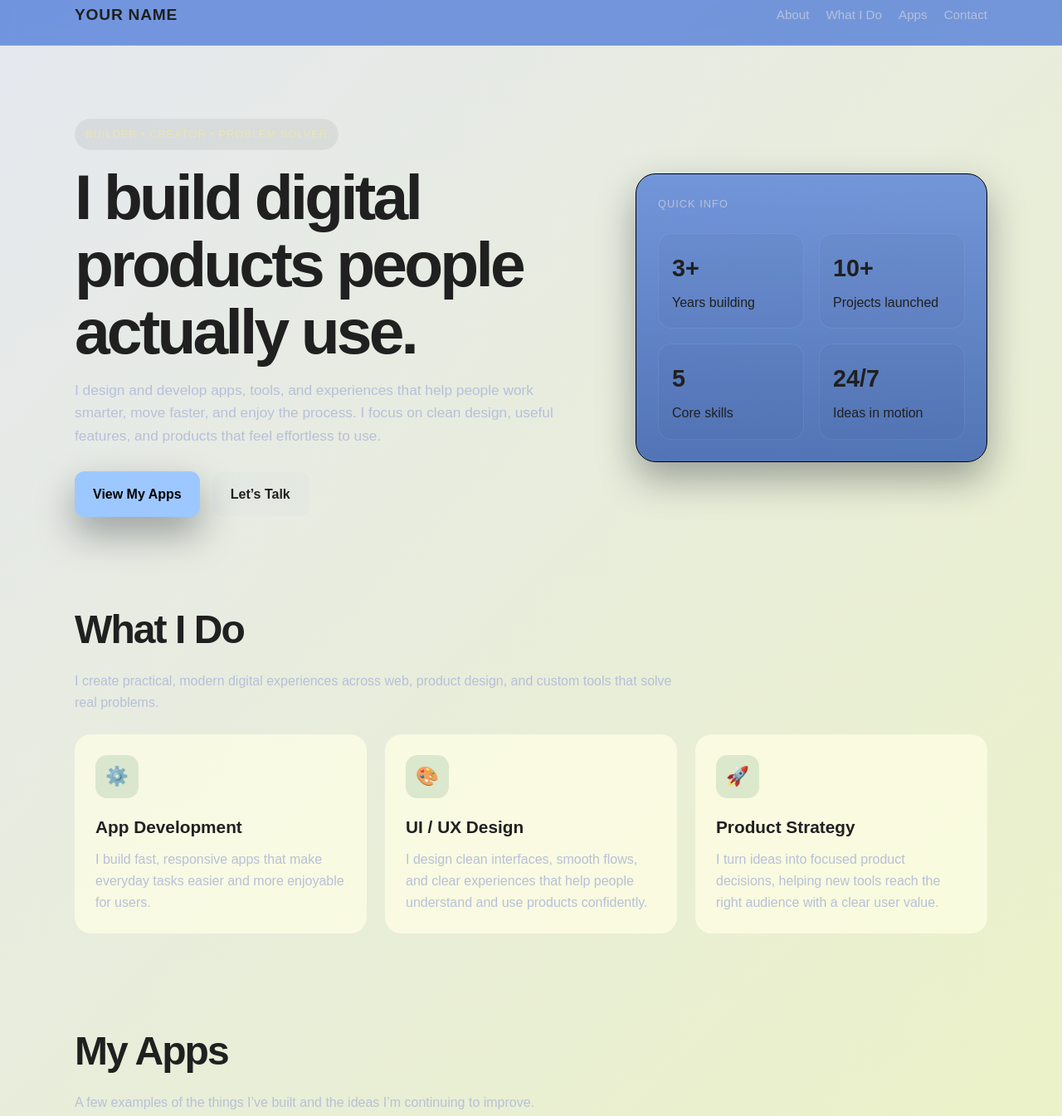
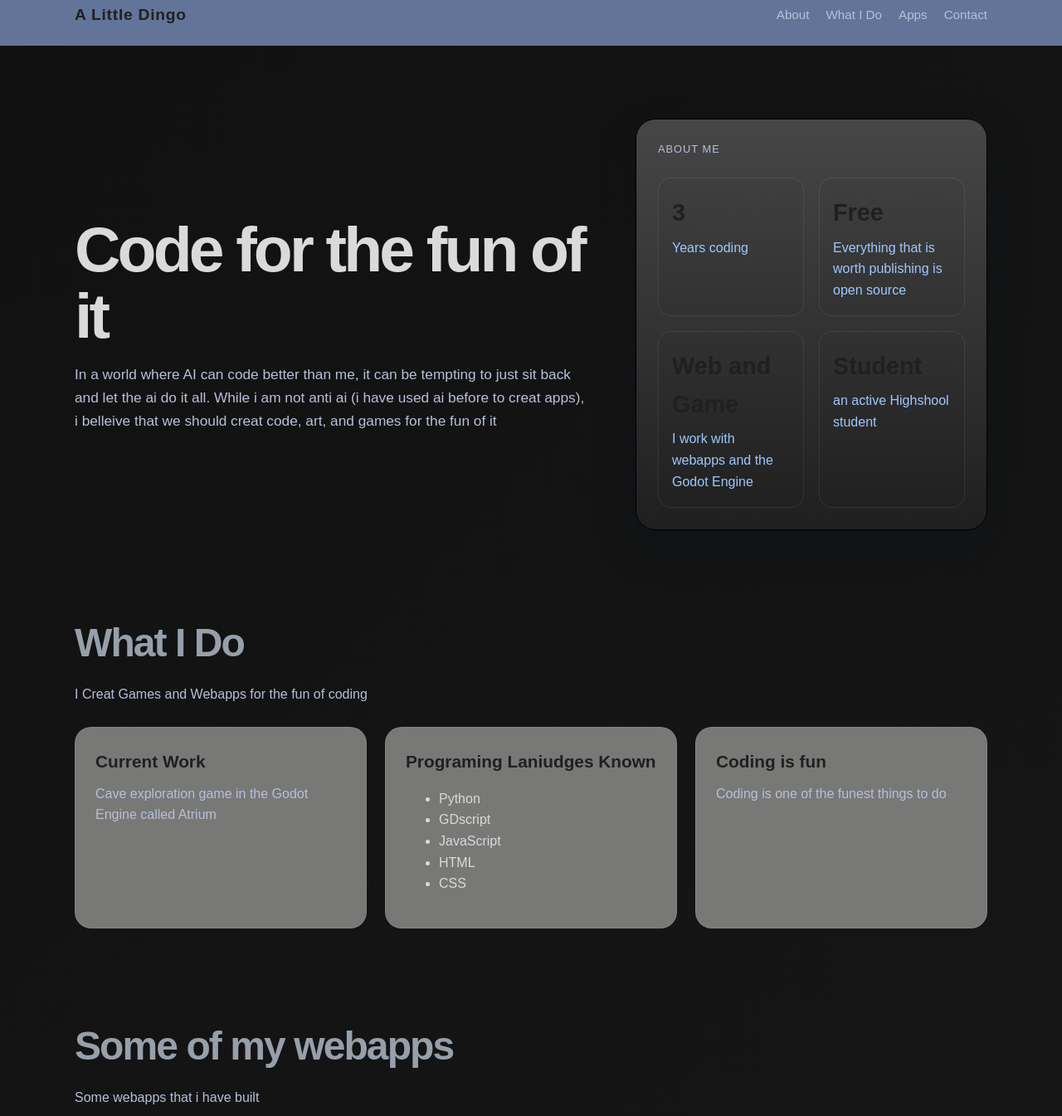
Before and after one commit to AlitleDingo/AlitleDingo.github.io, a plain HTML site: page index.html in a window 1280 px wide. Shown: the part 18-1363 px from the top of the page at 83% size. Drawn offline with Linux system fonts and the light colour scheme.

Commit message:
Update index.html

```diff
--- a/index.html
+++ b/index.html
@@ -10,8 +10,8 @@
     />
     <style>
       :root {
-        --bg: #f6f6f7;
-        --panel: #c4c095;
+        --bg: #d8d7d7;
+        --panel: #727272;
         --panel-alt: #2f3525;
         --primary: #080808;
         --secondary: #e9e5b4;
@@ -32,7 +32,7 @@
       body {
         margin: 0;
         font-family: Arial, Helvetica, sans-serif;
-        background: linear-gradient(135deg, #e5e8f0 0%, #ecf3c2 100%);
+        background: linear-gradient(135deg, #111111 0%, #161616 100%);
         color: var(--text);
         line-height: 1.6;
       }
@@ -52,7 +52,7 @@
         top: 0;
         z-index: 10;
         backdrop-filter: blur(10px);
-        background: rgba(65, 113, 216, 0.7);
+        background: rgba(135, 159, 211, 0.7);
         border-bottom: 1px solid var(--border);
       }
 
@@ -67,6 +67,10 @@
         font-size: 1.2rem;
         font-weight: 700;
         letter-spacing: 0.04em;
+      }
+
+      .span {
+        color: #9dc8ff;
       }
 
       .nav-links {
@@ -90,24 +94,12 @@
         gap: 40px;
         align-items: center;
       }
-
-      .eyebrow {
-        display: inline-block;
-        padding: 8px 12px;
-        border: 1px solid var(--border);
-        border-radius: 999px;
-        color: var(--secondary);
-        background: rgba(0, 0, 0, 0.06);
-        font-size: 0.8rem;
-        letter-spacing: 0.08em;
-        text-transform: uppercase;
-      }
-
       h1 {
         font-size: clamp(2.5rem, 6vw, 5rem);
         line-height: 1.05;
         letter-spacing: -0.05em;
         margin: 16px 0 16px;
+        color: #dadada;
       }
 
       .lead {
@@ -150,7 +142,7 @@
       }
 
       .hero-card {
-        background: linear-gradient(180deg, rgba(65, 113, 216, 0.7), rgba(18, 65, 167, 0.7));
+        background: linear-gradient(180deg, rgba(92, 92, 92, 0.7), rgba(36, 36, 36, 0.7));
         border: 1px solid var(--border);
         border-color: #000000;
         border-radius: 24px;
@@ -197,6 +189,7 @@
         margin: 0 0 10px;
         font-size: clamp(2rem, 4vw, 3rem);
         letter-spacing: -0.04em;
+        color: #969faa;
       }
 
       .section-header p {
@@ -212,7 +205,7 @@
       }
 
       .service-card {
-        background: rgba(255, 255, 229, 0.7);
+        background: rgba(143, 143, 141, 0.822);
         border: 1px solid var(--border);
         border-radius: 20px;
         padding: 24px;
@@ -251,8 +244,8 @@
         display: flex;
         flex-direction: column;
         height: 100%;
-        background: linear-gradient(180deg, rgba(65, 113, 216, 0.7), rgba(198, 230, 190, 0.9));
-        border: 10px solid var(--border);
+        background: linear-gradient(180deg, rgba(101, 101, 102, 0.7), rgba(25, 26, 25, 0.9));
+        border: 1px solid var(--border);
         border-radius: 18px;
         padding: 22px;
         transition: transform 0.2s ease, border-color 0.2s ease;
@@ -291,7 +284,7 @@
         display: inline-flex;
         align-items: center;
         gap: 8px;
-        color: var(--primary);
+        color:cyan;
         font-weight: 700;
       }
 
@@ -322,7 +315,7 @@
     <header>
       <div class="container">
         <nav>
-          <div class="brand">YOUR NAME</div>
+          <div class="brand">A Little Dingo</div>
           <div class="nav-links">
             <a href="#about">About</a>
             <a href="#what-i-do">What I Do</a>
@@ -337,37 +330,30 @@
       <section class="hero" id="about">
         <div class="container hero-grid">
           <div>
-            <span class="eyebrow">Builder • Creator • Problem Solver</span>
-            <h1>I build digital products people actually use.</h1>
+            <h1>Code for the fun of it</h1>
             <p class="lead">
-              I design and develop apps, tools, and experiences that help people work
-              smarter, move faster, and enjoy the process. I focus on clean design,
-              useful features, and products that feel effortless to use.
+              In a world where AI can code better than me, it can be tempting to just sit back and let the ai do it all. While i am not anti ai (i have used ai before to creat apps), i belleive that we should
+              creat code, art, and games for the fun of it
             </p>
-            <div class="cta-row">
-              <a class="button primary" href="#apps">View My Apps</a>
-              <a class="button secondary" href="#contact">Let’s Talk</a>
-            </div>
           </div>
-
           <div class="hero-card">
-            <div class="mini-label">Quick info</div>
+            <div class="mini-label">About Me</div>
             <div class="stat-grid">
               <div class="stat">
-                <strong>3+</strong>
-                <span>Years building</span>
+                <strong>3</strong>
+                <span class="span">Years coding</span>
               </div>
               <div class="stat">
-                <strong>10+</strong>
-                <span>Projects launched</span>
+                <strong>Free</strong>
+                <span class="span">Everything that is worth publishing is open source</span>
               </div>
               <div class="stat">
-                <strong>5</strong>
-                <span>Core skills</span>
+                <strong>Web and Game</strong>
+                <span class="span">I work with webapps and the Godot Engine</span>
               </div>
               <div class="stat">
-                <strong>24/7</strong>
-                <span>Ideas in motion</span>
+                <strong>Student</strong>
+                <span class="span">an active Highshool student</span>
               </div>
             </div>
           </div>
@@ -379,36 +365,33 @@
           <div class="section-header">
             <h2>What I Do</h2>
             <p>
-              I create practical, modern digital experiences across web, product design,
-              and custom tools that solve real problems.
+              I Creat Games and Webapps for the fun of coding
             </p>
           </div>
 
           <div class="services-grid">
             <article class="service-card">
-              <div class="icon">⚙️</div>
-              <h3>App Development</h3>
+              <h3>Current Work</h3>
               <p>
-                I build fast, responsive apps that make everyday tasks easier and more
-                enjoyable for users.
+                Cave exploration game in the Godot Engine called Atrium
               </p>
             </article>
 
             <article class="service-card">
-              <div class="icon">🎨</div>
-              <h3>UI / UX Design</h3>
-              <p>
-                I design clean interfaces, smooth flows, and clear experiences that help
-                people understand and use products confidently.
-              </p>
+              <h3>Programing Laniudges Known</h3>
+              <ul style="color: #dadada;">
+                <li>Python</li>
+                <li>GDscript</li>
+                <li>JavaScript</li>
+                <li>HTML</li>
+                <li>CSS</li>
+              </ul>
             </article>
 
             <article class="service-card">
-              <div class="icon">🚀</div>
-              <h3>Product Strategy</h3>
+              <h3>Coding is fun</h3>
               <p>
-                I turn ideas into focused product decisions, helping new tools reach the
-                right audience with a clear user value.
+                Coding is one of the funest things to do
               </p>
             </article>
           </div>
@@ -418,17 +401,15 @@
       <section class="section" id="apps">
         <div class="container">
           <div class="section-header">
-            <h2>My Apps</h2>
+            <h2>Some of my webapps</h2>
             <p>
-              A few examples of the things I’ve built and the ideas I’m continuing to
-              improve.
+              Some webapps that i have built
             </p>
           </div>
 
           <div class="apps-grid">
 
             <article class="app-card">
-              <span class="app-badge">tool</span>
               <h3>markpad</h3>
               <p>
                 A eligent modern marktext editor that lives in the web built with claude sonet 5.5
@@ -439,14 +420,10 @@
             </article>
 
             <article class="app-card">
-              <span class="app-badge">fun</span>
               <h3>atrium</h3>
               <p>
-                A cave exploration game built in the godot engine.
+                A cave exploration game built in the godot engine. Soon to be published on the web. all assets hand crafted
               </p>
-              <a class="app-link" href="" target="_blank" rel="noreferrer">
-                Open App →
-              </a>
             </article>
           </div>
         </div>
```
